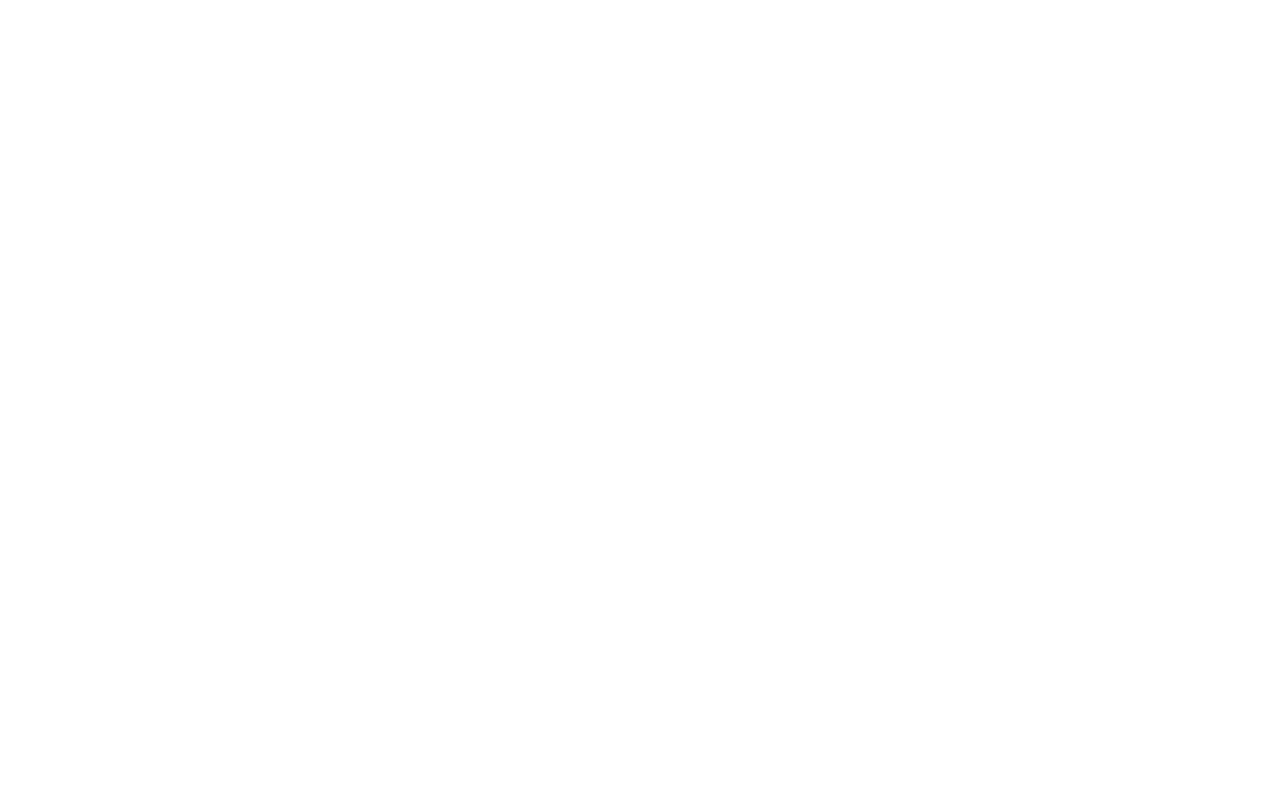
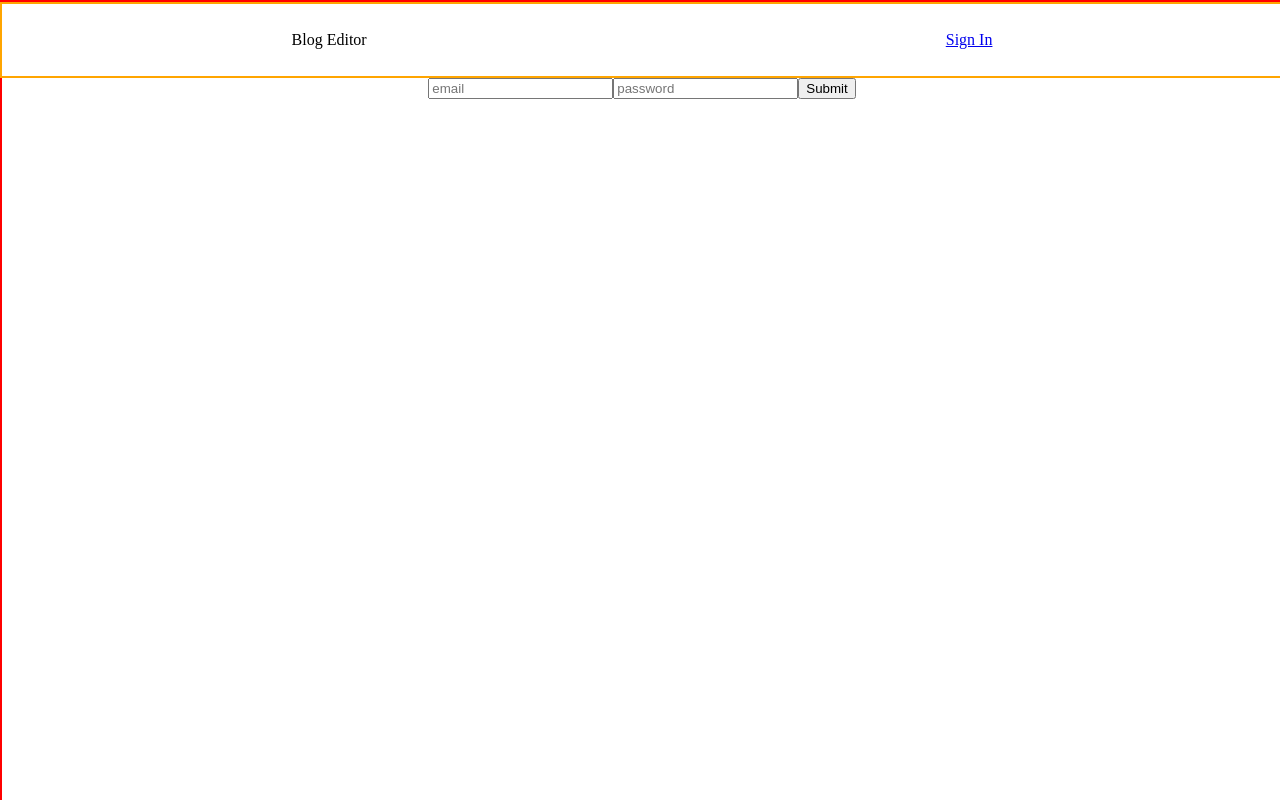
Before and after one commit to jmv1006/blog-api, a React (Create React App) app in the folder second_client/: page /sign-in in a window 1280 px wide. Before the commit this address had no page. Built offline with nearby package versions, Linux system fonts and the light colour scheme.

Commit message:
integrated conditional rendering based on if user is signed in on second client

```diff
--- a/second_client/src/App.js
+++ b/second_client/src/App.js
@@ -1,22 +1,17 @@
-import { useEffect } from "react";
+import { useEffect, useState } from "react";
 import Header from './components/header/header';
 import './app.css'
 import { Outlet } from "react-router-dom";
 
 function App() {
 
-  /*
-  useEffect(() => {
-    fetch('/posts')
-    .then(res => res.text())
-    .then(res => console.log(res))
-  }, [])
-  */
+  const [user, setUser] = useState(null)
+  const [token, setToken] = useState('')
 
   return (
     <div className="mainAppContainer">
-      <Header />
-      <Outlet />
+      <Header user={user}/>
+      <Outlet context={{userInfo: [user, setUser], authToken: [token, setToken]}}/>
       {/* Footer */}
     </div>
   );
--- a/second_client/src/components/header/header-styles.js
+++ b/second_client/src/components/header/header-styles.js
@@ -5,4 +5,6 @@
     width: 100%;
     height: 4.5rem;
     display: flex;
+    align-items: center;
+    justify-content: space-around;
 `
--- a/second_client/src/components/header/header.js
+++ b/second_client/src/components/header/header.js
@@ -1,10 +1,19 @@
+import { Link } from "react-router-dom";
 import { HeaderContainer } from "./header-styles";
 
-const Header = () => {
+const Header = (props) => {
+
+    const handleIfSignedIn = () => {
+        if(props.user) {
+            return <div>Signed In</div>
+        }
+        return <Link to='/sign-in'>Sign In</Link>
+    }
 
     return(
         <HeaderContainer>
             Blog Editor
+            <div>{handleIfSignedIn()}</div>
         </HeaderContainer>
     )
 };
--- a/second_client/src/components/homepage/homepage.js
+++ b/second_client/src/components/homepage/homepage.js
@@ -1,11 +1,15 @@
 import { HomePageContainer, PostsDisplayContainer } from "./home-page-styles";
 import { useEffect, useState } from "react";
 import PostBox from "./post-box/post-box";
-import { Link } from 'react-router-dom';
+import { Link, useOutletContext } from 'react-router-dom';
 
 const HomePage = () => {
+    const {userInfo, authToken} = useOutletContext();
 
     const [posts, setPosts] = useState([])
+    const [user, setUser] = userInfo;
+    const [token, setToken] = authToken;
+
 
     useEffect(() => {
         fetchPosts()
@@ -20,17 +24,23 @@
     }
 
     const mappedPosts = posts.map((post) =>
-       <Link key={post._id} to={`/manage/post/${post._id}`}><PostBox post={post} fetchPosts={fetchPosts}></PostBox></Link>
+       <Link key={post._id} to={`/manage/post/${post._id}`}><PostBox post={post} fetchPosts={fetchPosts} token={token}></PostBox></Link>
     )
 
     const handlePostsConditional = () => {
+        if(user) {
+            return(
+                <PostsDisplayContainer>
+                {mappedPosts}
+                </PostsDisplayContainer>
+            )
+        }
+        return <div>Sign In To Access UI</div>
+    }
 
-    }
     return(
         <HomePageContainer>
-            <PostsDisplayContainer>
-                {mappedPosts}
-            </PostsDisplayContainer>
+            {handlePostsConditional()}
         </HomePageContainer>
     )
 }
--- a/second_client/src/components/homepage/post-box/post-box.js
+++ b/second_client/src/components/homepage/post-box/post-box.js
@@ -1,54 +1,49 @@
-import { PostBoxContainer, PostBoxTitle } from "./post-box-styles"
-import { useState, useEffect } from 'react'
+import { PostBoxContainer, PostBoxTitle } from "./post-box-styles";
+import { useState, useEffect } from "react";
 
 const PostBox = (props) => {
 
   const [post, setPost] = useState({
     isPublished: null,
-        title: '',
+    title: "",
     author: {
-            displayName: ''
-        }
-    })
+      displayName: "",
+    },
+  });
 
   useEffect(() => {
-        setPost(props.post)
-    })
-
+    setPost(props.post);
+  });
 
   const togglePostPublishStatus = () => {
     fetch(`/posts/${post._id}/toggle-publish`, {
-            method: 'POST',
+      method: "POST",
       headers: {
-                'Accept': 'application/json',
-                'Content-Type': 'application/json'
+        "Accept": "application/json",
+        "Content-Type": "application/json",
+        "Authorization": "Bearer " + props.token
       },
-            body: JSON.stringify({isPublished: post.isPublished})
-        })
-        .then(res => {
-            if(res.ok) {
-                //Successful
-                props.fetchPosts()
-                return
-            }
+      body: JSON.stringify({ isPublished: post.isPublished }),
+    }).then((res) => {
+      console.log(res)
       res.json().then(res => console.log(res))
-        })
-    }
+    });
+  };
 
   const isPublishedConditionalRender = () => {
-        if(post.isPublished) {
-            return <button onClick={togglePostPublishStatus}>Unpublish</button>
+    if (post.isPublished) {
+      return <button onClick={togglePostPublishStatus}>Unpublish</button>;
     }
-        return <button onClick={togglePostPublishStatus}>Publish</button>
-    }
+    return <button onClick={togglePostPublishStatus}>Publish</button>;
+  };
 
-    return(
+  return (
     <PostBoxContainer>
       <PostBoxTitle>{post.title}</PostBoxTitle>
       By: {post.author.displayName}
       {isPublishedConditionalRender()}
     </PostBoxContainer>
-    )
-}
+  );
+};
 
-export default PostBox
+export default PostBox;
--- /dev/null
+++ b/second_client/src/components/post-detail-page/popUpModal/pop-up-modal-styles.js
@@ -0,0 +1,9 @@
+import styled from "styled-components"
+
+export const DeleteModal = styled.div`
+    border: 2px solid red;
+    width: 30rem;
+    height: 15rem;
+    background-color: wheat;
+    position: absolute;
+`
--- /dev/null
+++ b/second_client/src/components/post-detail-page/popUpModal/pop-up-modal.js
@@ -0,0 +1,12 @@
+import { DeleteModal } from "./pop-up-modal-styles"
+
+const PopUpModal = (props) => {
+    return(
+        <DeleteModal>
+                Pop Up
+                <button onClick={props.closeModal}>X</button>
+            </DeleteModal>
+    )
+}
+
+export default PopUpModal;
--- a/second_client/src/components/post-detail-page/post-detail.js
+++ b/second_client/src/components/post-detail-page/post-detail.js
@@ -9,19 +9,31 @@
   TitleInputForm,
   TextInputContainer,
   TextInputArea,
-  PostActionButton
+  PostActionButton,
 } from "./post-detail-styles";
+import { useOutletContext, useNavigate } from "react-router-dom";
+import PopUpModal from "./popUpModal/pop-up-modal";
 
 const PostDetailPage = () => {
   const params = useParams();
+  const navigate = useNavigate();
+  const { userInfo, authToken } = useOutletContext();
+
+  const [user, setUser] = userInfo;
+  const [token, setToken] = authToken;
+  const [error, setError] = useState('')
 
   const [post, setPost] = useState(null);
   const [comments, setComments] = useState(null);
+  const [isShown, setIsShown] = useState(false);
 
   useEffect(() => {
-    console.log("mounted");
-    fetchPost();
-    fetchComments();
+    if(user) {
+      fetchPost();
+      fetchComments();
+    } else {
+      navigate('/')
+    }
   }, []);
 
   const handleChange = (e) => {
@@ -57,23 +69,68 @@
     });
   };
 
+  const updatePost = () => {
+    fetch(`/posts/${params.postId}`, {
+      method: "PUT",
+      headers: {
+        Accept: "application/json",
+        "Content-Type": "application/json",
+        Authorization: "Bearer " + token,
+      },
+      body: JSON.stringify({ title: post.title, text: post.text }),
+    }).then((res) => {
+      if(res.ok) {
+        //Succesfully updated post
+        return fetchPost();
+      }
+      setError('error updating post')
+    });
+  };
+
+  const handlePopUpModal = () => {
+    if (isShown) {
+      return <PopUpModal closeModal={closeModal} />;
+    }
+    return null;
+  };
+
+  const openModal = () => {
+    setIsShown(true);
+  };
+
+  const closeModal = () => {
+    setIsShown(false);
+  };
+
   const PostDetailsRender = () => {
     return (
       <PostDetailsWrapper>
+        {handlePopUpModal()}
         <PostDetailLeftSide>
           <PageTitle>POST INFO</PageTitle>
           <TitleInputForm>
-              Title:
-              <input type='text' placeholder="Post Title" onChange={handleChange} name="title" value={post.title}></input>
+            Title:
+            <input
+              type="text"
+              placeholder="Post Title"
+              onChange={handleChange}
+              name="title"
+              value={post.title}
+            ></input>
           </TitleInputForm>
           <TextInputContainer>
-              Text:
-              <TextInputArea onChange={handleChange} name="text" value={post.text} />
+            Text:
+            <TextInputArea
+              onChange={handleChange}
+              name="text"
+              value={post.text}
+            />
           </TextInputContainer>
         </PostDetailLeftSide>
         <PostDetailRightSide>
-            <PostActionButton>Delete</PostActionButton>
-            <PostActionButton>Publish</PostActionButton>
+          <PostActionButton onClick={updatePost}>Save Changes</PostActionButton>
+          <PostActionButton onClick={openModal}>Delete</PostActionButton>
+          <PostActionButton>Publish</PostActionButton>
         </PostDetailRightSide>
       </PostDetailsWrapper>
     );
--- /dev/null
+++ b/second_client/src/components/sign-in/sign-in.js
@@ -0,0 +1,82 @@
+import { useState } from "react";
+import { useNavigate, useOutletContext } from "react-router-dom";
+
+const SignInPage = () => {
+  const Navigate = useNavigate();
+
+  const { userInfo, authToken } = useOutletContext();
+
+  const [user, setUser] = userInfo;
+  const [token, setToken] = authToken;
+  const [errors, setErrors] = useState("");
+
+  const [username, setUsername] = useState("");
+  const [password, setPassword] = useState("");
+
+  const handleChange = (e) => {
+    const value = e.target.value;
+    switch (e.target.name) {
+      case "username":
+        setUsername(value);
+        break;
+      case "password":
+        setPassword(value);
+        break;
+    }
+  };
+
+  const postData = (e) => {
+    e.preventDefault();
+
+    fetch("/auth/sign-in", {
+      method: "POST",
+      headers: {
+        Accept: "application/json",
+        "Content-Type": "application/json",
+      },
+      body: JSON.stringify({ username: username, password: password }),
+    }).then((res) => {
+      if (res.ok) {
+        res.json().then((res) => {
+          if (res.user.isAdmin) {
+            setUser(res.user);
+            setToken(res.token);
+            Navigate("/");
+            return;
+          }
+          setErrors("User is not an admin");
+        });
+      }
+      return res.json().then((res) => {
+        setErrors(res.info.message);
+      });
+    });
+  };
+
+  return (
+    <div>
+      <form onSubmit={postData}>
+        <input
+          type="email"
+          placeholder="email"
+          name="username"
+          onChange={handleChange}
+          value={username}
+          required
+        ></input>
+        <input
+          type="password"
+          placeholder="password"
+          name="password"
+          onChange={handleChange}
+          value={password}
+          required
+        ></input>
+        <button type="submit">Submit</button>
+      </form>
+      {errors}
+    </div>
+  );
+};
+
+export default SignInPage;
--- a/second_client/src/index.js
+++ b/second_client/src/index.js
@@ -9,6 +9,7 @@
   Routes,
   Route
 } from "react-router-dom";
+import SignInPage from './components/sign-in/sign-in';
 
 const root = ReactDOM.createRoot(document.getElementById('root'));
 root.render(
@@ -17,6 +18,7 @@
       <Route path='/' element={<App />}>
         <Route path='/' element={<HomePage />} />
           <Route path='/manage/post/:postId' element={<PostDetailPage />} />
+          <Route path='/sign-in' element={<SignInPage />} />
       </Route>
     </Routes>
   </BrowserRouter>
```
Also changed, not shown: second_client/src/components/homepage/home-page-styles.js (line endings or trailing spaces), 1 other file (tests, documents, lock files or other folders). Lines whose indentation alone changed are shown as unchanged.
